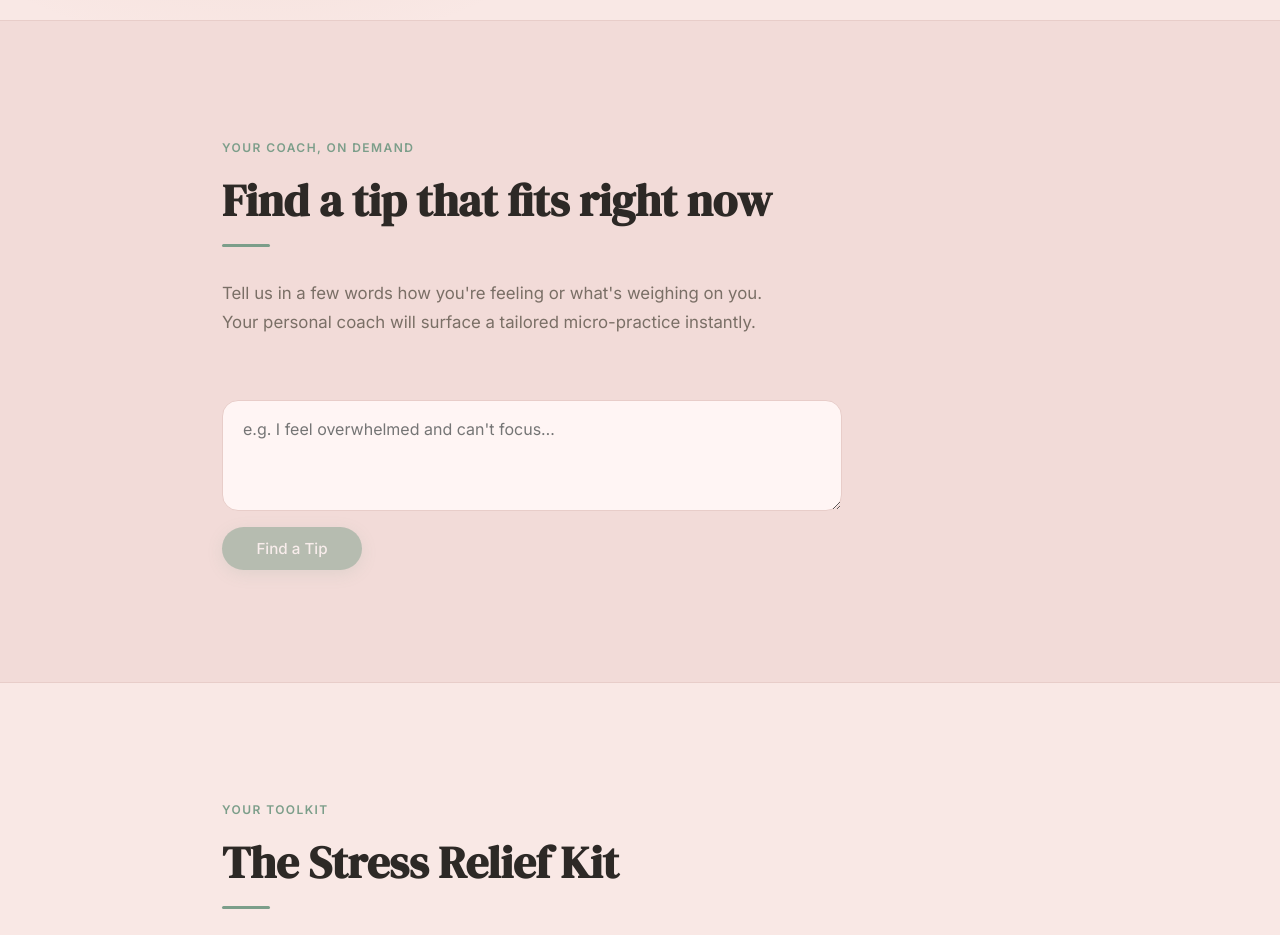
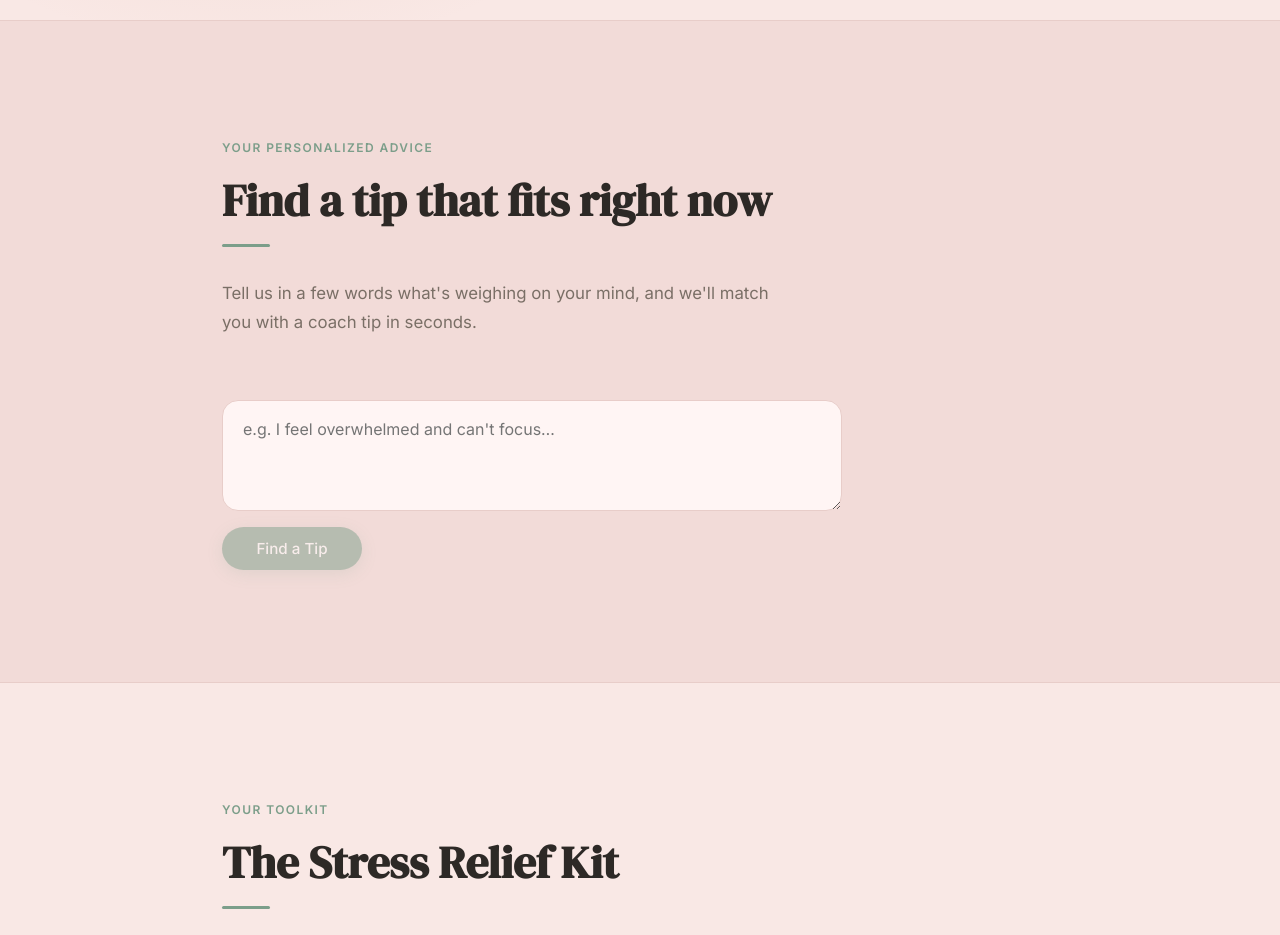
Before and after one commit to violetyan10/Edge-and-Ease, a Vue app in the folder frontend/: page / in a window 1280 px wide. Shown: the part 780-1715 px from the top of the page. Built offline with nearby package versions, Linux system fonts and the light colour scheme; the HTML template or start-up script is replaced by a standard one.

Commit message:
update_tip_find_desc

```diff
--- a/frontend/src/components/TipFinderSection.vue
+++ b/frontend/src/components/TipFinderSection.vue
@@ -4,12 +4,12 @@
 
       <!-- Section header — fades in on scroll -->
       <div ref="headerRef" class="reveal">
-        <span class="section-label">Your coach, on demand</span>
+        <span class="section-label">Your personalized advice</span>
         <h2 class="tip-section__title">Find a tip that fits right now</h2>
         <div class="divider" />
         <p class="tip-section__lead">
-          Tell us in a few words how you're feeling or what's weighing on you.
-          Your personal coach will surface a tailored micro-practice instantly.
+          Tell us in a few words what's weighing on your mind, and we'll match
+          you with a coach tip in seconds.
         </p>
       </div>
 
```
